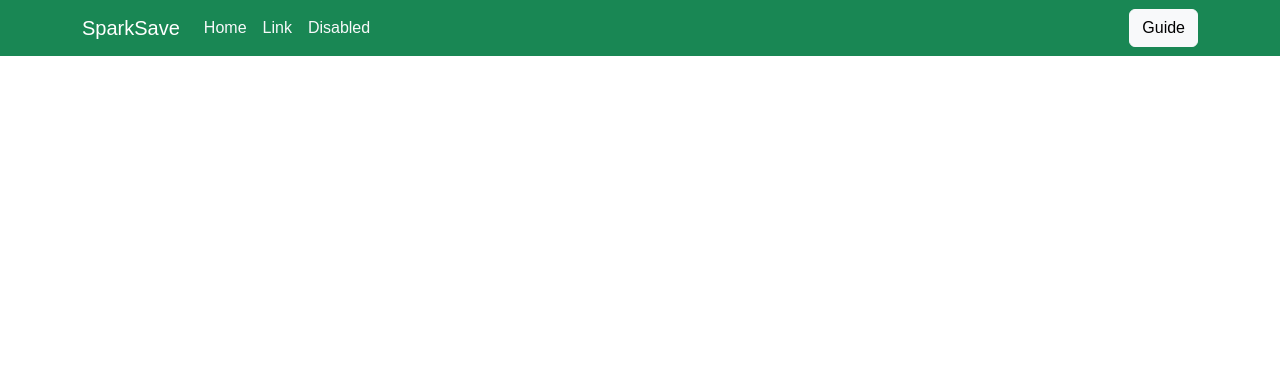
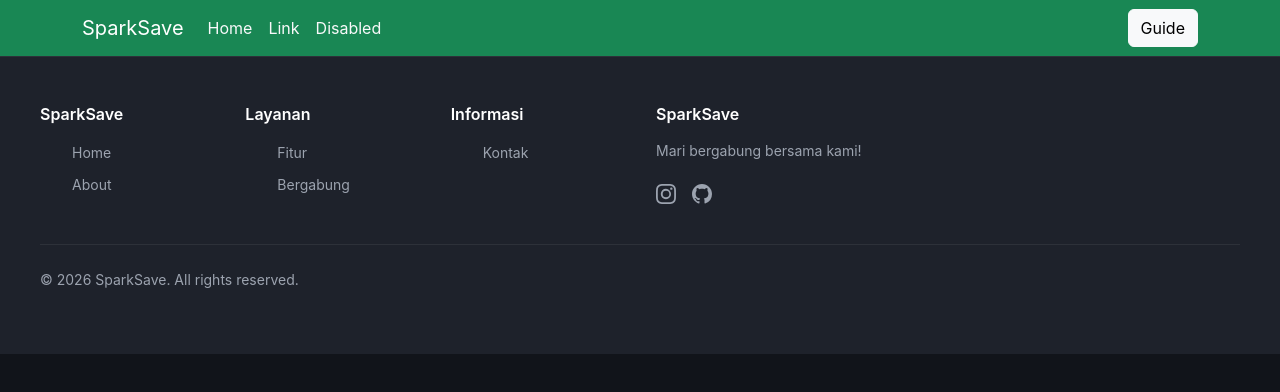
Before and after one commit to mazdim131/sparksafe, a plain HTML site: page index.html in a window 1280 px wide. Drawn offline with nearby package versions, Linux system fonts and the light colour scheme; a web font is replaced by a local one.

Commit message:
hifzhi: footer

```diff
--- a/index.html
+++ b/index.html
@@ -20,15 +20,20 @@
         integrity="sha384-sRIl4kxILFvY47J16cr9ZwB07vP4J8+LH7qKQnuqkuIAvNWLzeN8tE5YBujZqJLB" crossorigin="anonymous">
 
     <link rel="stylesheet" href="/src/style/global.css">
+    <link rel="stylesheet" href="/src/style/components/footer.css">
 </head>
 
 <body>
     <header id="navbar"></header>
 
 
+
+    <footer id="footer"></footer>
+
     <!-- component -->
     <script src="/src/components/navbar.js"></script>
     <script src="/src/components/footer.js"></script>
+
 
     <!-- bootstrap -->
     <script src="https://cdn.jsdelivr.net/npm/bootstrap@5.3.8/dist/js/bootstrap.bundle.min.js"
--- a/src/components/footer.js
+++ b/src/components/footer.js
@@ -0,0 +1,57 @@
+const footer = document.getElementById("footer");
+
+footer.innerHTML = `
+  <footer class="main-footer">
+    <div class="footer-container">
+
+      <div class="footer-top">
+
+        <div class="footer-column links-col">
+          <h5 class="column-title">SparkSave</h5>
+          <ul class="footer-links">
+            <li><a href="#home">Home</a></li>
+            <li><a href="#home">About</a></li>
+          </ul>
+        </div>
+
+        <div class="footer-column links-col">
+          <h5 class="column-title">Layanan</h5>
+          <ul class="footer-links">
+            <li><a href="#home">Fitur</a></li>
+            <li><a href="#home">Bergabung</a></li>
+          </ul>
+        </div>
+
+        <div class="footer-column links-col">
+          <h5 class="column-title">Informasi</h5>
+          <ul class="footer-links">
+            <li><a href="#home">Kontak</a></li>
+          </ul>
+        </div>
+
+        <div class="footer-column newsletter-col">
+          <h5 class="column-title">SparkSave</h5>
+          <p class="newsletter-desc">Mari bergabung bersama kami!</p>
+          <div class="social-icons">
+          <a href="#" aria-label="Instagram" class="social-icon-link">
+            <svg xmlns="http://w3.org" width="20" height="20" fill="currentColor" viewBox="0 0 16 16">
+              <path d="M8 0C5.829 0 5.556.01 4.703.048 3.85.088 3.269.222 2.76.42a3.9 3.9 0 0 0-1.417.923A3.9 3.9 0 0 0 .42 2.76C.222 3.268.087 3.85.048 4.7.01 5.555 0 5.827 0 8.001c0 2.172.01 2.444.048 3.297.04.852.174 1.433.372 1.942.205.526.478.972.923 1.417.444.445.89.719 1.416.923.51.198 1.09.333 1.942.372C5.555 15.99 5.827 16 8 16s2.444-.01 3.298-.048c.851-.04 1.434-.174 1.943-.372a3.9 3.9 0 0 0 1.416-.923c.445-.445.718-.891.923-1.417.197-.509.332-1.09.372-1.942C15.99 10.445 16 10.173 16 8s-.01-2.444-.048-3.298c-.04-.851-.175-1.433-.372-1.941a3.9 3.9 0 0 0-.923-1.417A3.9 3.9 0 0 0 13.24.42c-.51-.198-1.092-.333-1.943-.372C10.443.01 10.172 0 7.998 0zm-.717 1.442h.718c2.136 0 2.389.007 3.232.046.78.035 1.204.166 1.486.275.373.145.64.319.92.599s.453.546.598.92c.11.281.24.705.275 1.485.039.843.047 1.096.047 3.231s-.008 2.389-.047 3.232c-.035.78-.166 1.203-.275 1.485a2.5 2.5 0 0 1-.599.919c-.28.28-.546.453-.92.598-.28.11-.704.24-1.485.276-.843.038-1.096.047-3.232.047s-2.39-.009-3.233-.047c-.78-.036-1.203-.166-1.485-.276a2.5 2.5 0 0 1-.92-.598 2.5 2.5 0 0 1-.6-.92c-.109-.281-.24-.705-.275-1.485-.038-.843-.046-1.096-.046-3.233s.008-2.388.046-3.231c.036-.78.166-1.204.276-1.486.145-.373.319-.64.599-.92s.546-.453.92-.598c.282-.11.705-.24 1.485-.276.738-.034 1.024-.044 2.515-.045zm4.988 1.328a.96.96 0 1 0 0 1.92.96.96 0 0 0 0-1.92m-4.27 1.122a4.109 4.109 0 1 0 0 8.217 4.109 4.109 0 0 0 0-8.217m0 1.441a2.667 2.667 0 1 1 0 5.334 2.667 2.667 0 0 1 0-5.334"/>
+            </svg>
+          </a>
+
+          <a href="#" aria-label="GitHub" class="github-icon-link">
+            <svg xmlns="http://w3.org" width="20" height="20" fill="currentColor" viewBox="0 0 16 16">
+              <path d="M8 0C3.58 0 0 3.58 0 8c0 3.54 2.29 6.53 5.47 7.59.4.07.55-.17.55-.38 0-.19-.01-.82-.01-1.49-2.01.37-2.53-.49-2.69-.94-.09-.23-.48-.94-.82-1.13-.28-.15-.68-.52-.01-.53.63-.01 1.08.58 1.23.82.72 1.21 1.87.87 2.33.66.07-.52.28-.87.51-1.07-1.78-.2-3.64-.89-3.64-3.95 0-.87.31-1.59.82-2.15-.08-.2-.36-1.02.08-2.12 0 0 .67-.21 2.2.82.64-.18 1.32-.27 2-.27s1.36.09 2 .27c1.53-1.04 2.2-.82 2.2-.82.44 1.1.16 1.92.08 2.12.51.56.82 1.27.82 2.15 0 3.07-1.87 3.75-3.65 3.95.29.25.54.73.54 1.48 0 1.07-.01 1.93-.01 2.2 0 .21.15.46.55.38A8.01 8.01 0 0 0 16 8c0-4.42-3.58-8-8-8"/>
+            </svg>
+          </a>
+        </div>
+        </div>
+      </div>
+      <div class="footer-bottom">
+        <p class="copyright">&copy; 2026 SparkSave. All rights reserved.</p>
+      </div>
+
+
+    </div>
+  </footer>
+`;
--- /dev/null
+++ b/src/style/components/footer.css
@@ -0,0 +1,192 @@
+/* Reset Dasar & Font */
+* {
+  margin: 0;
+  padding: 0;
+  box-sizing: border-box;
+  font-family: -apple-system, BlinkMacSystemFont, "Segoe UI", Roboto, Helvetica, Arial, sans-serif;
+}
+
+body {
+  background-color: #11141a;
+  min-height: 100-screen;
+  display: flex;
+  flex-direction: column;
+}
+
+/* Spacer untuk mendorong footer ke bawah halaman */
+.content-spacer {
+  flex: 1;
+}
+
+/* Footer Wrapper */
+.main-footer {
+  background-color: #1e222b;
+  color: #9ca3af;
+  padding: 48px 24px;
+  border-top: 1px solid #2d3139;
+  position: relative;
+}
+
+.footer-container {
+  max-width: 1200px;
+  margin: 0 auto;
+}
+
+/* Tata Letak Grid Bagian Atas */
+.footer-top {
+  display: grid;
+  grid-template-columns: repeat(12, 1fr);
+  gap: 32px;
+  padding-bottom: 32px;
+  border-bottom: 1px solid #2d3139;
+}
+
+/* Pengaturan Kolom */
+.links-col {
+  grid-column: span 2;
+}
+
+.newsletter-col {
+  grid-column: span 6;
+}
+
+.column-title {
+  color: #ffffff;
+  font-size: 16px;
+  font-weight: 600;
+  margin-bottom: 16px;
+}
+
+/* Menu Navigasi */
+.footer-links {
+  list-style: none;
+}
+
+.footer-links li {
+  margin-bottom: 8px;
+}
+
+.footer-links a {
+  color: #9ca3af;
+  text-decoration: none;
+  font-size: 14px;
+  transition: color 0.2s ease;
+}
+
+.footer-links a:hover {
+  color: #ffffff;
+}
+
+/* Area Form Newsletter */
+.newsletter-desc {
+  font-size: 14px;
+  margin-bottom: 16px;
+  color: #9ca3af;
+}
+
+.newsletter-form {
+  display: flex;
+  gap: 8px;
+  max-width: 450px;
+}
+
+.newsletter-input {
+  flex: 1;
+  background-color: #161a22;
+  color: #ffffff;
+  border: 1px solid #374151;
+  border-radius: 4px;
+  padding: 8px 12px;
+  font-size: 14px;
+  outline: none;
+}
+
+.newsletter-input::placeholder {
+  color: #4b5563;
+}
+
+.newsletter-input:focus {
+  border-color: #0066fe;
+}
+
+.newsletter-btn {
+  background-color: #0066fe;
+  color: #ffffff;
+  border: none;
+  border-radius: 4px;
+  padding: 8px 20px;
+  font-size: 14px;
+  font-weight: 500;
+  cursor: pointer;
+  transition: background-color 0.2s ease;
+}
+
+.newsletter-btn:hover {
+  background-color: #0056d6;
+}
+
+/* Bagian Bawah Footer */
+.footer-bottom {
+  display: flex;
+  justify-content: space-between;
+  align-items: center;
+  padding-top: 24px;
+  font-size: 14px;
+}
+
+.social-icons {
+  display: flex;
+  gap: 16px;
+}
+
+.social-icons a {
+  color: #9ca3af;
+  font-size: 20px;
+  transition: color 0.2s ease;
+}
+
+.social-icons a:hover {
+  color: #ffffff;
+}
+
+/* Widget Mengambang (Pojok Kanan Bawah) */
+.floating-widget {
+  position: absolute;
+  bottom: 16px;
+  right: 16px;
+  background-color: #7a22ff;
+  color: #ffffff;
+  width: 44px;
+  height: 44px;
+  border-radius: 12px;
+  display: flex;
+  justify-content: center;
+  align-items: center;
+  cursor: pointer;
+  box-shadow: 0 4px 12px rgba(0, 0, 0, 0.3);
+  transition: background-color 0.2s ease;
+}
+
+.floating-widget:hover {
+  background-color: #671cd9;
+}
+
+/* Responsif untuk Layar Tablet dan HP */
+@media (max-width: 768px) {
+  .links-col {
+    grid-column: span 4;
+  }
+  .newsletter-col {
+    grid-column: span 12;
+    margin-top: 16px;
+  }
+  .newsletter-form {
+    flex-direction: column;
+    max-width: 100%;
+  }
+  .footer-bottom {
+    flex-direction: column;
+    gap: 16px;
+    text-align: center;
+  }
+}
```
